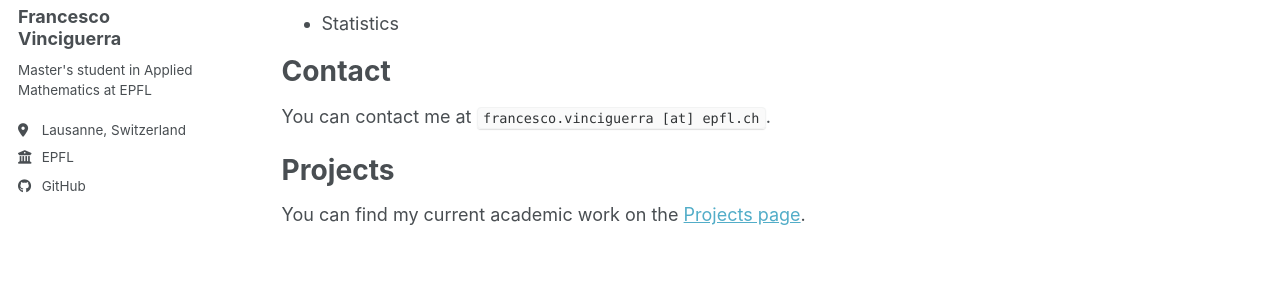
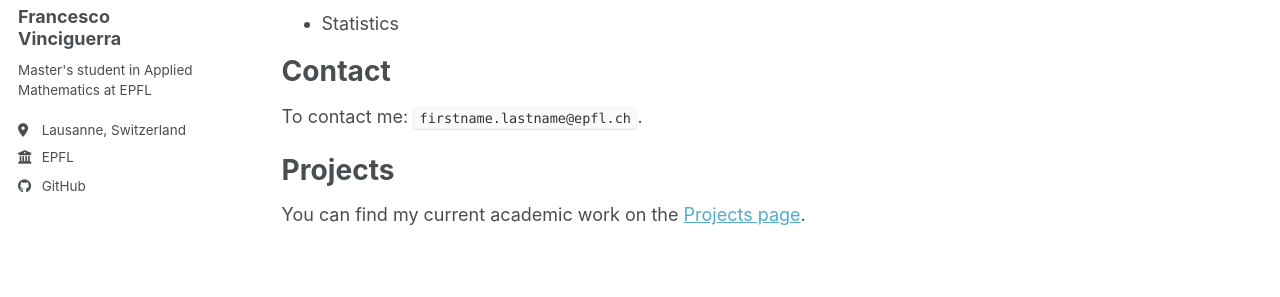
Before and after one commit to FrancescoVinciguerra/FrancescoVinciguerra.github.io, a Jekyll site: the page built from _pages/about.md, in a window 1280 px wide. Shown: the part 334-631 px from the top of the page. Built offline with Jekyll 4.4.1, drawn with Linux system fonts in a browser that asks for light colours; a style sheet for code colours, icons or effects is not loaded.

Commit message:
Adjust contact address format

```diff
--- a/_pages/about.md
+++ b/_pages/about.md
@@ -19,7 +19,7 @@ Research interests
 Contact
 ======
 
-You can contact me at `francesco.vinciguerra [at] epfl.ch`.
+To contact me: `firstname.lastname@epfl.ch`.
 
 Projects
 ======
```
